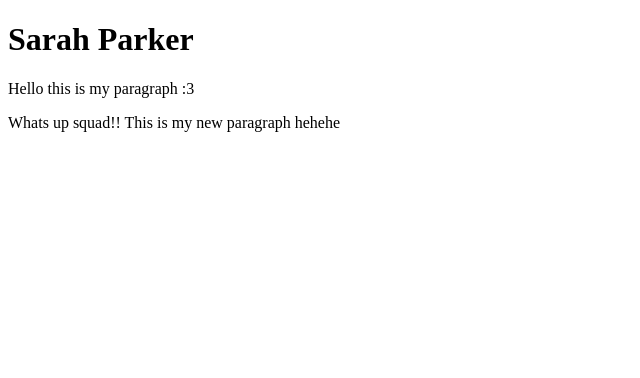
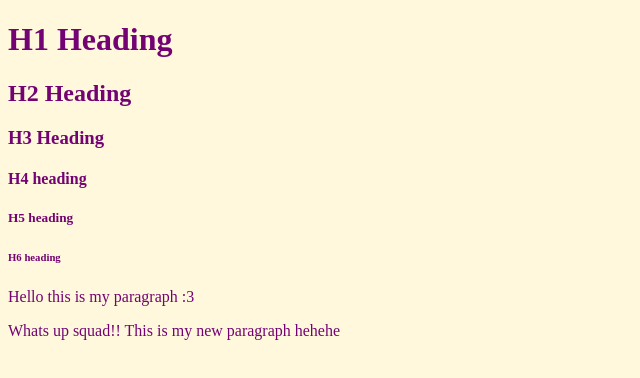
Before and after one commit to SarahJanP/INTMDT-WebComms-Week-2, a plain HTML site: page index.html in a window 1280 px wide. Shown: the whole page, without its empty margins (0-640 px from the left). Drawn offline with Linux system fonts and the light colour scheme.

Commit message:
Added Background Colour and Text colour, added different headings

```diff
--- a/index.html
+++ b/index.html
@@ -4,11 +4,17 @@
     <meta charset="UTF-8">
     <meta name="viewport" content="width=device-width, initial-scale=1.0">
     <title>Sarah Parker</title>
-    <link rel="stylesheet" href="styles.css">
+    <link rel="stylesheet" href="stylesheet.css">
 </head>
 <body>
-    <h1>Sarah Parker</h1>
-    <p>Hello this is my paragraph :3 </p>
+    <h1>H1 Heading</h1>
+    <h2>H2 Heading</h2>
+    <h3>H3 Heading</h3>
+    <h4>H4 heading</h4>
+    <h5>H5 heading</h5>
+    <h6>H6 heading</h6>
+
+        <p>Hello this is my paragraph :3 </p>
     <p> Whats up squad!!  This is my new paragraph hehehe</p>
 </body>
 </html>
--- a/stylesheet.css
+++ b/stylesheet.css
@@ -0,0 +1,4 @@
+body {
+    background-color:cornsilk;
+    color:rgb(115, 3, 115);
+}
```
